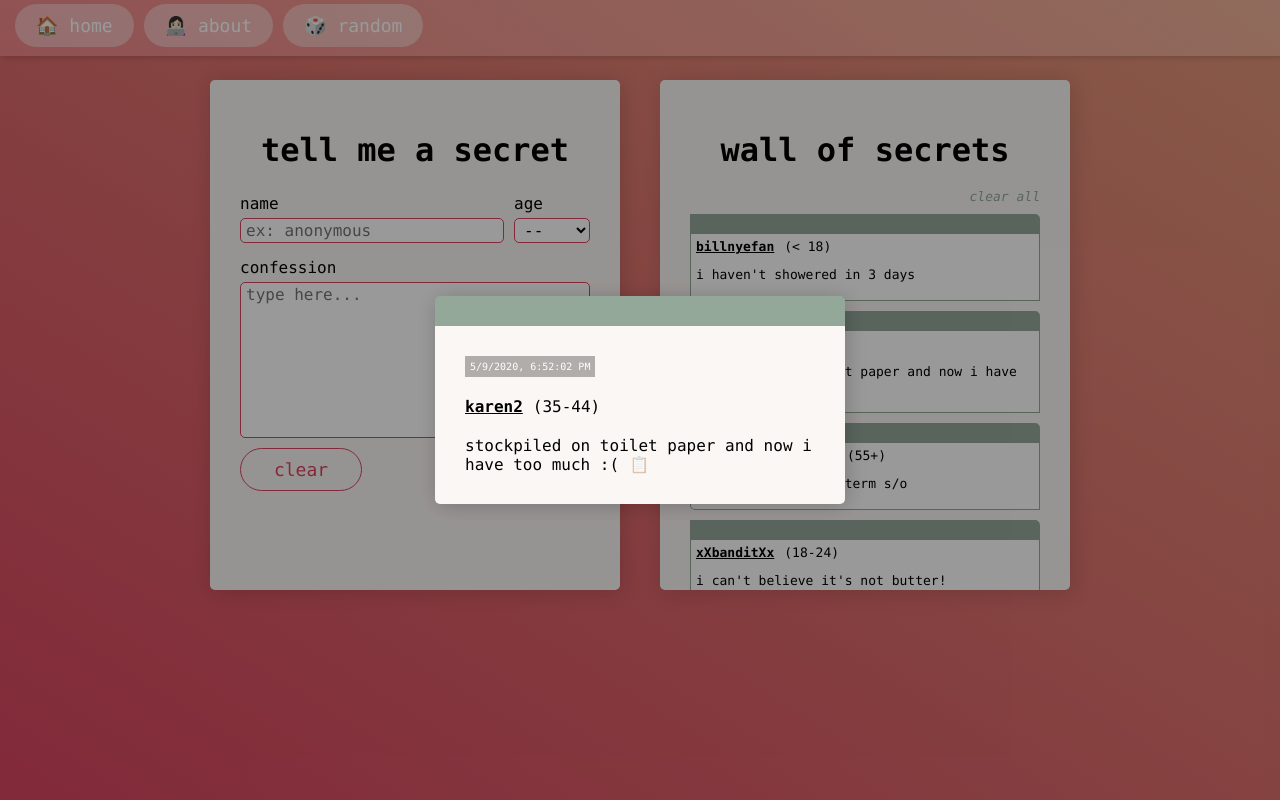
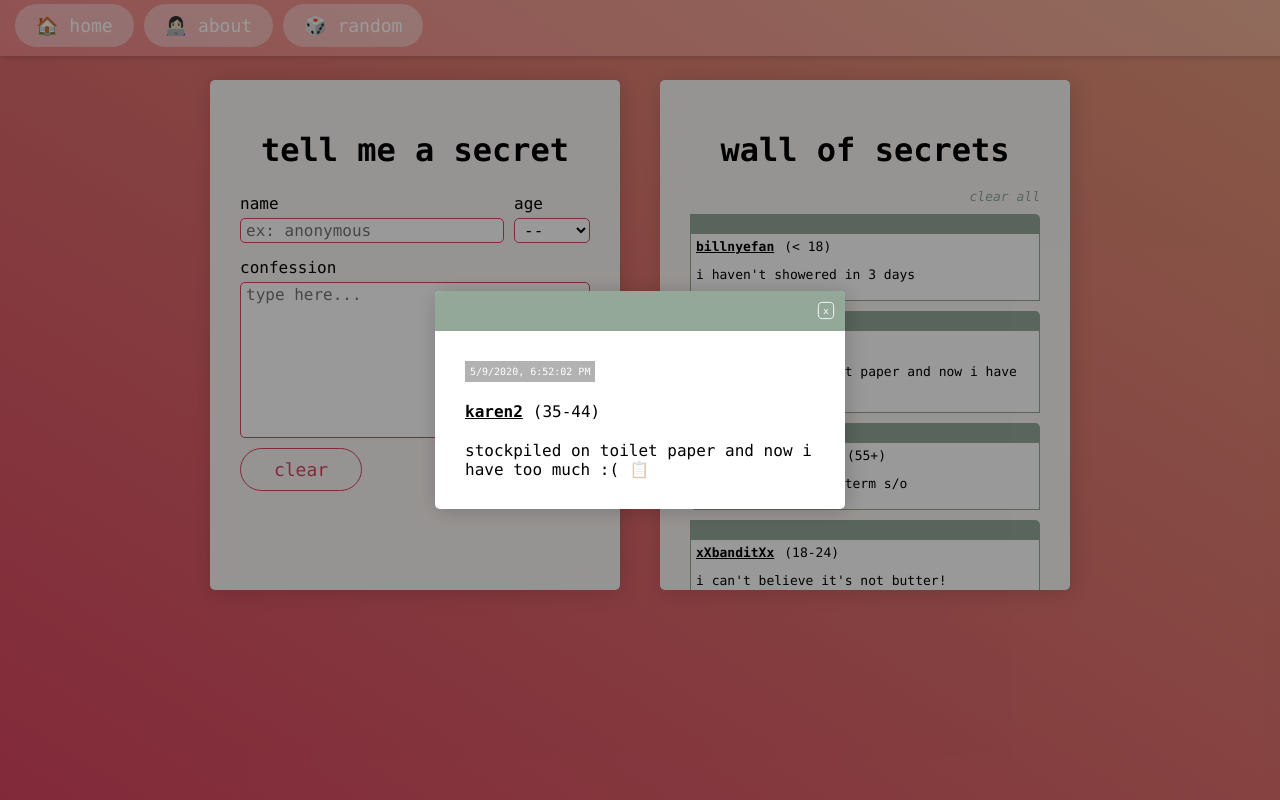
Before and after one commit to tsangela/uni-confessions, a React (Create React App) app: page / in a window 1280 px wide. Both pictures are taken after a click on the element 865 px from the left and 362 px from the top of the page. Built offline with nearby package versions, Linux system fonts and the light colour scheme.

Commit message:
i am a genius

```diff
--- a/src/App.css
+++ b/src/App.css
@@ -238,31 +238,39 @@ dialog
 }
 
 .dialog {
+  background: white;
   max-height: 50%;
   overflow: scroll;
-  border-top: 30px solid #94a89a;
+  /* border-top: 30px solid #94a89a; */
   box-shadow: 2px 2px 22px rgba(0, 0, 0, 0.2);
 
   animation: 0.3s zoomFadeIn ease;
 }
 
+.title-bar {
+  position: sticky;
+  top: -30px;
+  margin: -30px -30px 30px -30px;
+  height: 40px;
+  background: #94a89a;
+}
+
 .delete-container .close {
-  position: absolute;
-  z-index: 1;
-  top: 5px;
-  right: 5px;
+  float: right;
+  top: 10px;
+  right: 10px;
+  margin-top: 10px;
+  margin-right: 10px;
 
   text-align: center;
   padding: 3px 5px;
-  border-radius: 100px;
+  border-radius: 5px;
   font-size: x-small;
 
-  color: #d94560;
-  border: 1px solid #d94560;
+  color: white;
+  border: 1px solid white;
 
-  visibility: hidden;
-  opacity: 0;
-  transform: scale(0.01);
+  transform: scale(0.9);
 
   -webkit-transition: 0.2s ease;
   -moz-transition: 0.2s ease;
@@ -271,16 +279,11 @@ dialog
   transition: 0.2s ease;
 }
 
-.delete-container:hover .close {
-  visibility: visible;
-  opacity: 1;
-  transform: scale(1);
-}
-
 .close:hover {
   cursor: pointer;
-  background: #d94560;
-  color: #fff;
+  background: white;
+  color: #d94560;
+  transform: scale(1.1);
 }
 
 .clipboard {
@@ -391,6 +394,16 @@ form
 
   background: rgba(0, 0, 0, 0.3);
   color: white;
+
+  -webkit-transition: 0.2s ease;
+  -moz-transition: 0.2s ease;
+  -ms-transition: 0.2s ease;
+  -o-transition: 0.2s ease;
+  transition: 0.2s ease;
+}
+
+.message-date:hover {
+  background: rgba(0, 0, 0, 0.4);
 }
 
 .clear-messages-wrapper {
--- a/src/components/dialog/index.js
+++ b/src/components/dialog/index.js
@@ -30,7 +30,9 @@ class Dialog extends React.Component {
       <div className='center-wrapper dialog-container'>
         <div className='dialog-overlay' onClick={this.handleClose}/>
         <div className='modal dialog delete-container'>
-          <span id={`${id}_close`} className='close' onClick={this.handleClose}>x</span>
+          <div className='title-bar'>
+            <span id={`${id}_close`} className='close' onClick={this.handleClose}>x</span>
+          </div>
           <span className='message-date'>{date}</span>
           <span className='message-name'>{name}</span>
           <span className='message-age'>{age}</span>
```
